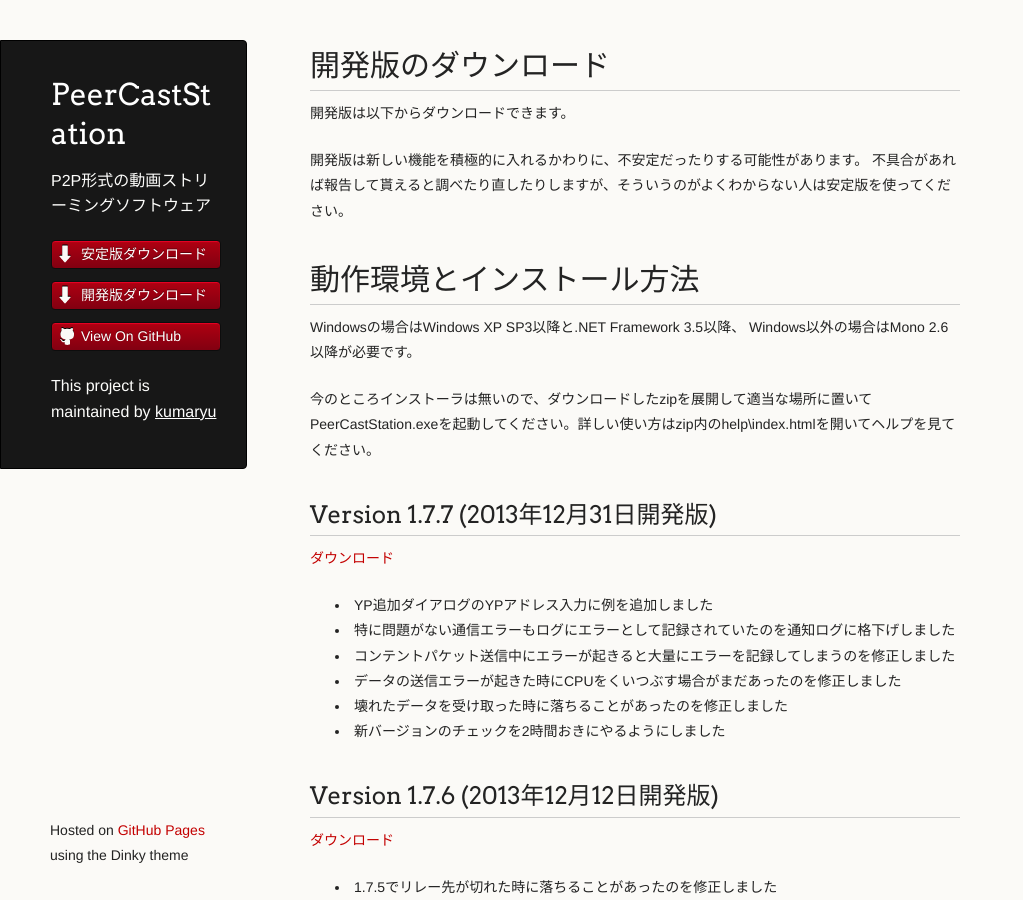
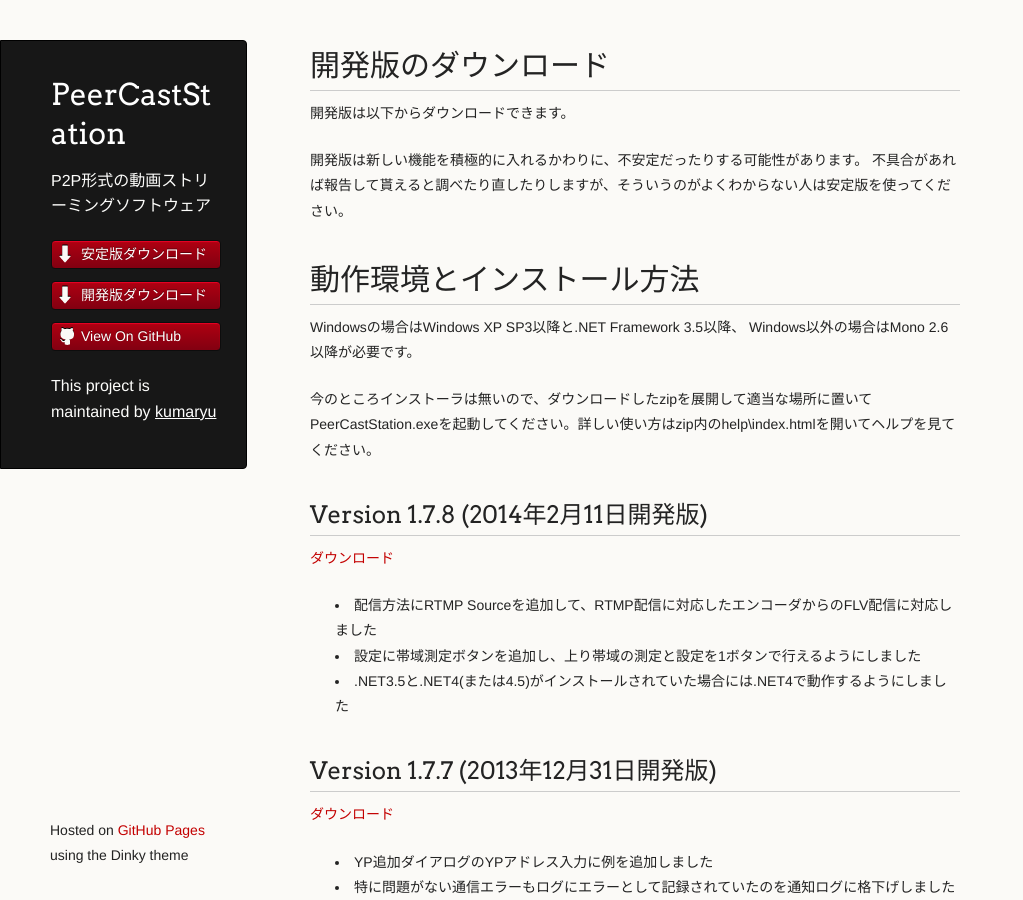
Before and after one commit to kumaryu/peercaststation, a Jekyll site: the page built from download-dev.mkd, in a window 1280 px wide and 900 px high. Shown: the whole window, without its empty margins (0-1023 px from the left). Built offline with Jekyll 4.4.1, drawn with Linux system fonts in a browser that asks for light colours.

Commit message:
1.7.8の記述を追加した

```diff
--- a/_data/releasenotes.yml
+++ b/_data/releasenotes.yml
@@ -1,4 +1,15 @@
 ---
+- name: Version 1.7.8 (2014年2月11日開発版)
+  version: 1.7.8
+  channel: dev
+  notes: |
+    * 配信方法にRTMP Sourceを追加して、RTMP配信に対応したエンコーダからのFLV配信に対応しました
+    * 設定に帯域測定ボタンを追加し、上り帯域の測定と設定を1ボタンで行えるようにしました
+    * .NET3.5と.NET4(または4.5)がインストールされていた場合には.NET4で動作するようにしました
+  date: Tue, 11 Feb 2014 23:00:00 +0900
+  url: http://www.pecastation.org/files/PeerCastStation-1.7.8.zip
+  length: 1742754
+
 - name: Version 1.7.7 (2013年12月31日開発版)
   version: 1.7.7
   channel: dev
--- a/index.mkd
+++ b/index.mkd
@@ -22,6 +22,7 @@
 * C#で一から作り直されています(.NET Framework 3.5以降が必要です)
 * Monoを使えばWindowsでなくとも動きます
 * FLVやMKVなど新しいフォーマットでの配信に対応しています
+* Open Broadcaster SoftwareなどRTMP配信に対応したエンコーダからFLV配信が行えます(開発版のみ)
 * 逆にShoutcastなどには(今のところ)対応していません
 * 自動リレー管理機能がついています(リレー可能なノードを優先して接続します)
 * GUIからでもHTML UIからでもほぼ同等の操作ができ、どちらでも全ての操作ができます(Windows以外ではHTML UIのみになります)
```
